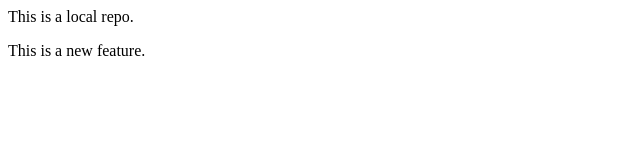
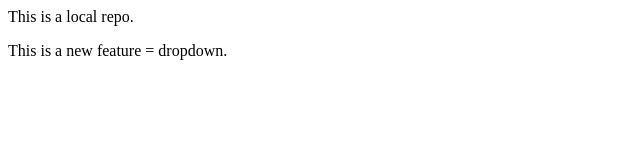
Before and after one commit to kunaalsingh/LocalRepo, a plain HTML site: page index.html in a window 1280 px wide. Shown: the full height of the page, 0-640 px from the left. Drawn offline with Linux system fonts and the light colour scheme.

```diff
--- a/index.html
+++ b/index.html
@@ -1,2 +1,2 @@
 <p>This is a local repo.</p>
-<p>This is a new feature.</p>
+<p>This is a new feature = dropdown.</p>
```
